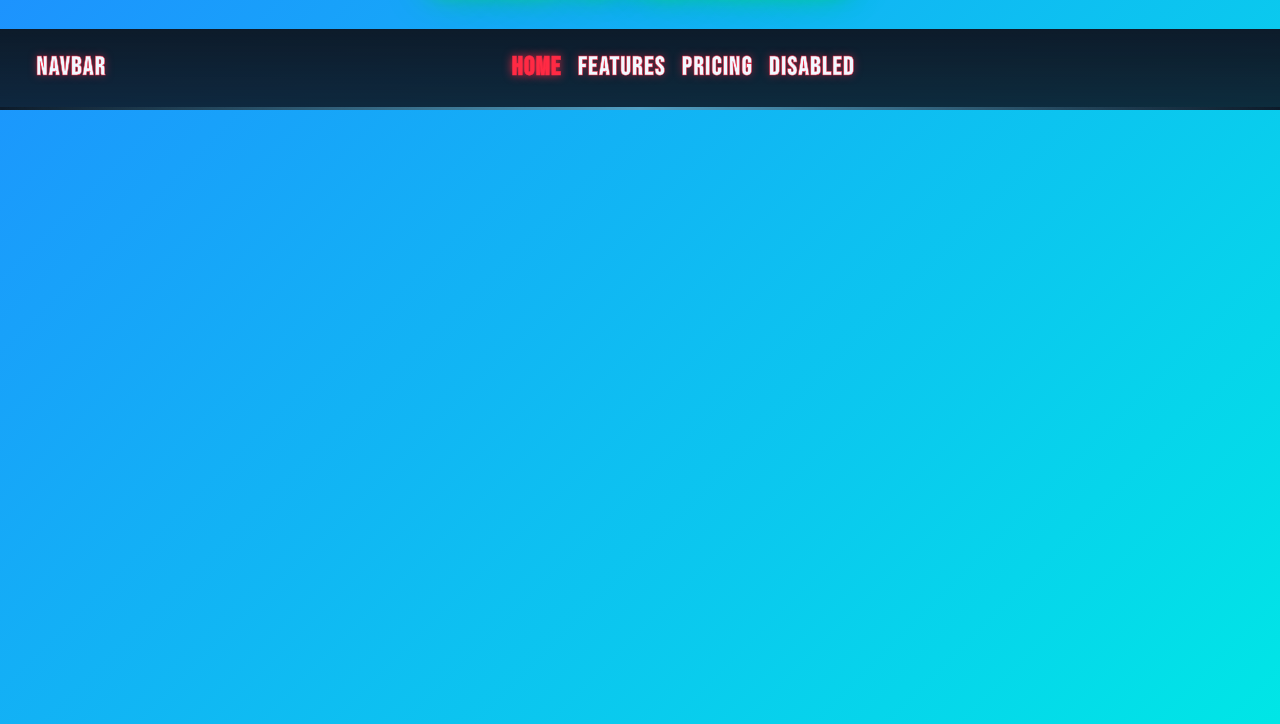
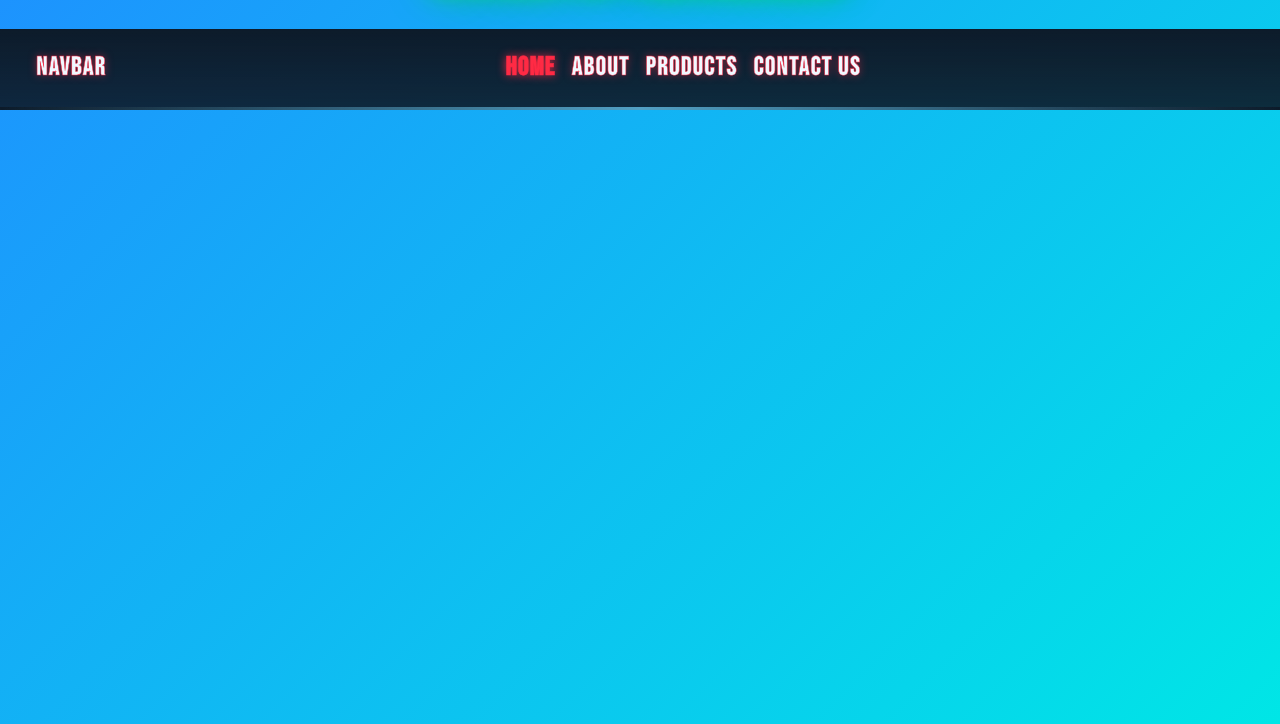
Before and after one commit to Rainbowcats999/Final-Project-Personal-touches, a plain HTML site: page about.html in a window 1280 px wide. Shown: the part 76-800 px from the top of the page. Drawn offline with nearby package versions, Linux system fonts and the light colour scheme; a web font is replaced by a local one.

Commit message:
Updated the navigation of the navbar

```diff
--- a/about.html
+++ b/about.html
@@ -37,10 +37,10 @@
     </button>
     <div class="collapse navbar-collapse" id="navbarNavAltMarkup">
       <div class="navbar-nav">
-        <a class="nav-link active" aria-current="page" href="#">Home</a>
-        <a class="nav-link" href="#">Features</a>
-        <a class="nav-link" href="#">Pricing</a>
-        <a class="nav-link disabled" aria-disabled="true">Disabled</a>
+        <a class="nav-link active" aria-current="page" href="index.html">Home</a>
+        <a class="nav-link" href="about.html">About</a>
+        <a class="nav-link" href="products.html">Products</a>
+        <a class="nav-link" href="contact.html">Contact Us</a>
       </div>
     </div>
   </div>
```
Also changed, not shown: contact.html (+4 -4 lines), index.html (+4 -4 lines), products.html (+4 -4 lines).
